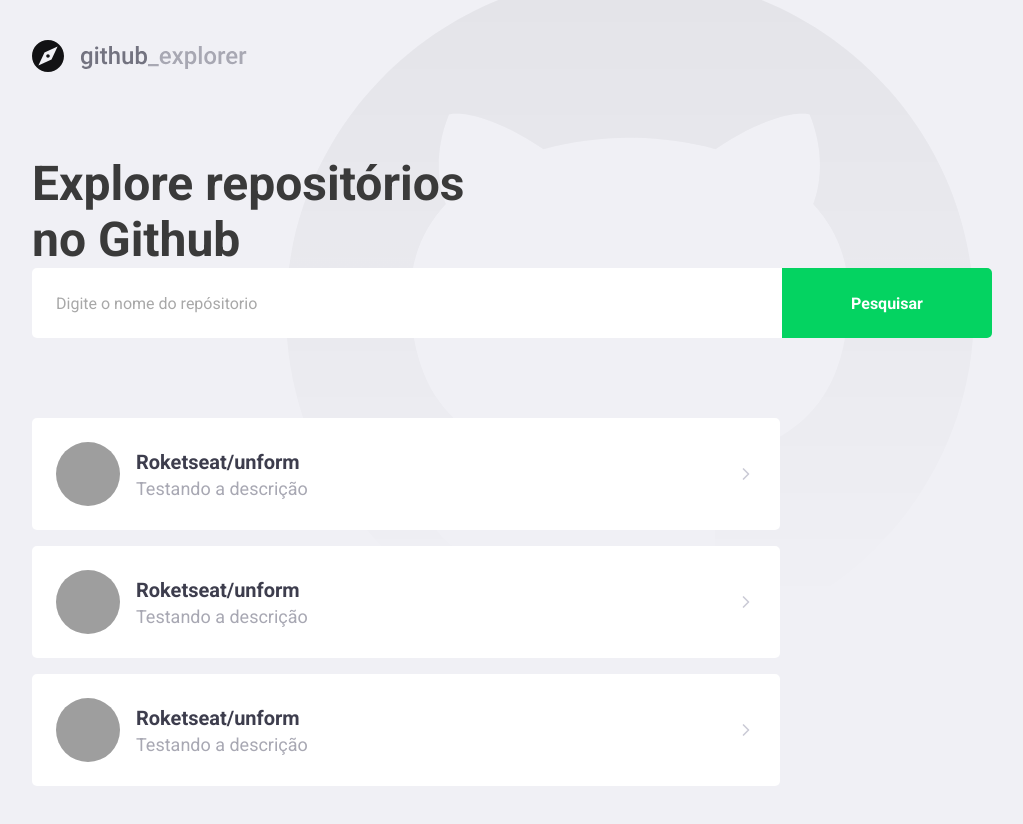
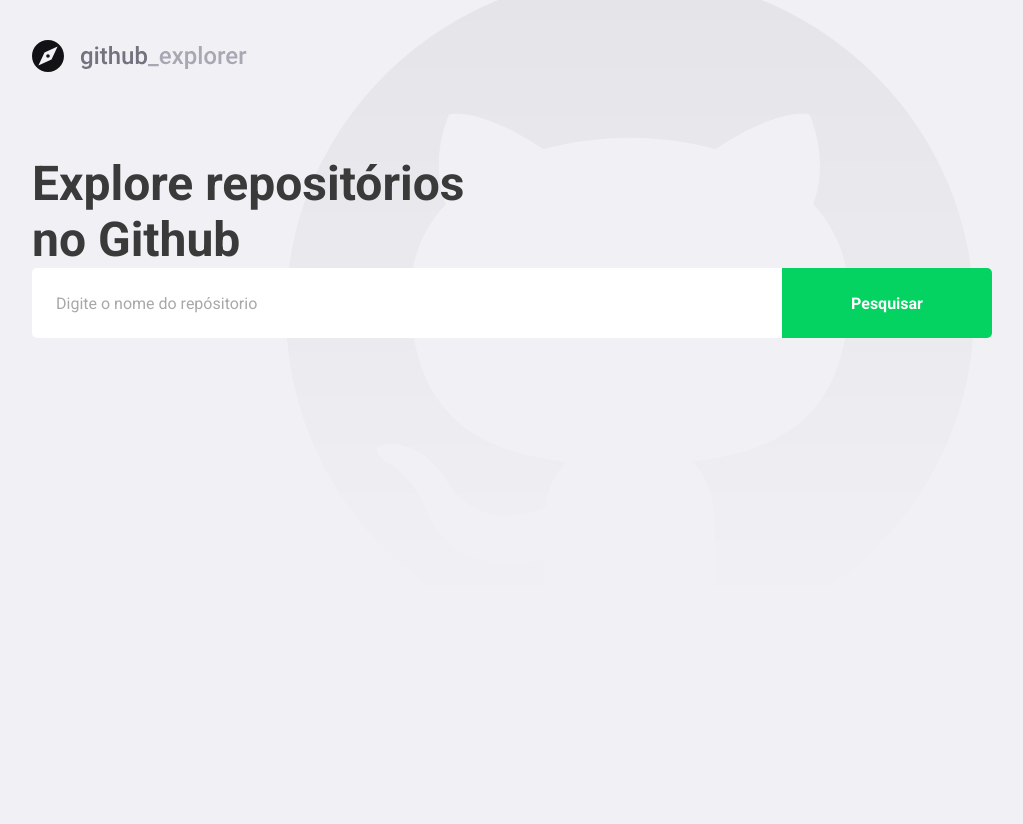
Before and after one commit to leandroprog/estudo-projeto-em-reactJS, a React (Create React App) app: page / in a window 1280 px wide. Shown: the whole page, without its empty margins (128-1151 px from the left). After the commit the page ends 800 px from the top, so only its background shows below. Built offline with nearby package versions, Linux system fonts and the light colour scheme; grey boxes are pictures that could not be loaded.

Commit message:
Buscando informações do github

```diff
--- a/package.json
+++ b/package.json
@@ -10,6 +10,7 @@
     "@types/node": "^12.0.0",
     "@types/react": "^16.9.0",
     "@types/react-dom": "^16.9.0",
+    "axios": "^0.19.2",
     "polished": "^3.6.0",
     "react": "^16.13.1",
     "react-dom": "^16.13.1",
--- a/src/pages/Dashboard/index.tsx
+++ b/src/pages/Dashboard/index.tsx
@@ -1,52 +1,61 @@
-import React from 'react';
+import React, { useState, FormEvent } from 'react';
 import { FiChevronRight } from 'react-icons/fi';
+
+import api from '../../services/api';
 
 import logoImg from '../../assets/logo.svg';
 import { Title, Form, Repositories } from './styles';
 
+interface Repository {
+  full_name: string;
+  description: string;
+  owner: {
+    login: string;
+    avatar_url: string;
+  };
+}
+
 const Dashboard: React.FC = () => {
+  const [newRepo, setNewRepo] = useState('');
+
+  const [repositories, setRespositories] = useState<Repository[]>([]);
+
+  async function handlerAddRepository(
+    event: FormEvent<HTMLFormElement>
+  ): Promise<void> {
+    event.preventDefault();
+    // Adição de um novo repositório
+
+    const response = await api.get<Repository>(`repos/${newRepo}`);
+    const repository = response.data;
+
+    setRespositories([...repositories, repository]);
+    setNewRepo('');
+  }
+
   return (
     <>
       <img src={logoImg} alt="Github Explorer" />
       <Title>Explore repositórios no Github</Title>
-      <Form>
-        <input placeholder="Digite o nome do repósitorio" />
+      <Form onSubmit={handlerAddRepository}>
+        <input
+          value={newRepo}
+          onChange={(e) => setNewRepo(e.target.value)}
+          placeholder="Digite o nome do repósitorio"
+        />
         <button type="submit">Pesquisar</button>
       </Form>
       <Repositories>
-        <a href="teste">
-          <img
-            src="https://avatars3.githubusercontent.com/u/4483666?s=460&u=80e553025b11af70c0764ff71b01bdc9e16007f0&v=4"
-            alt="Leandro Rocha"
-          />
-          <div>
-            <strong>Roketseat/unform</strong>
-            <p>Testando a descrição</p>
-          </div>
-          <FiChevronRight size={20} />
-        </a>
-        <a href="teste">
-          <img
-            src="https://avatars3.githubusercontent.com/u/4483666?s=460&u=80e553025b11af70c0764ff71b01bdc9e16007f0&v=4"
-            alt="Leandro Rocha"
-          />
-          <div>
-            <strong>Roketseat/unform</strong>
-            <p>Testando a descrição</p>
-          </div>
-          <FiChevronRight size={20} />
-        </a>
-        <a href="teste">
-          <img
-            src="https://avatars3.githubusercontent.com/u/4483666?s=460&u=80e553025b11af70c0764ff71b01bdc9e16007f0&v=4"
-            alt="Leandro Rocha"
-          />
-          <div>
-            <strong>Roketseat/unform</strong>
-            <p>Testando a descrição</p>
-          </div>
-          <FiChevronRight size={20} />
-        </a>
+        {repositories.map((item) => (
+          <a key={item.full_name} href="teste">
+            <img src={item.owner.avatar_url} alt={item.owner.login} />
+            <div>
+              <strong>{item.full_name}</strong>
+              <p>{item.description}</p>
+            </div>
+            <FiChevronRight size={20} />
+          </a>
+        ))}
       </Repositories>
     </>
   );
--- a/src/pages/Dashboard/styles.ts
+++ b/src/pages/Dashboard/styles.ts
@@ -68,7 +68,8 @@ export const Repositories = styled.div`
     }
 
     div {
-      margin-left: 16px;
+      margin: 0 16px;
+      flex: 1;
       strong {
         font-size: 20px;
         color: #3d3d4d;
--- /dev/null
+++ b/src/services/api.ts
@@ -0,0 +1,7 @@
+import axios from 'axios';
+
+const api = axios.create({
+  baseURL: 'https://api.github.com',
+});
+
+export default api;
```
Also changed, not shown: .eslintrc.json, 1 other file (tests, documents, lock files or other folders).
